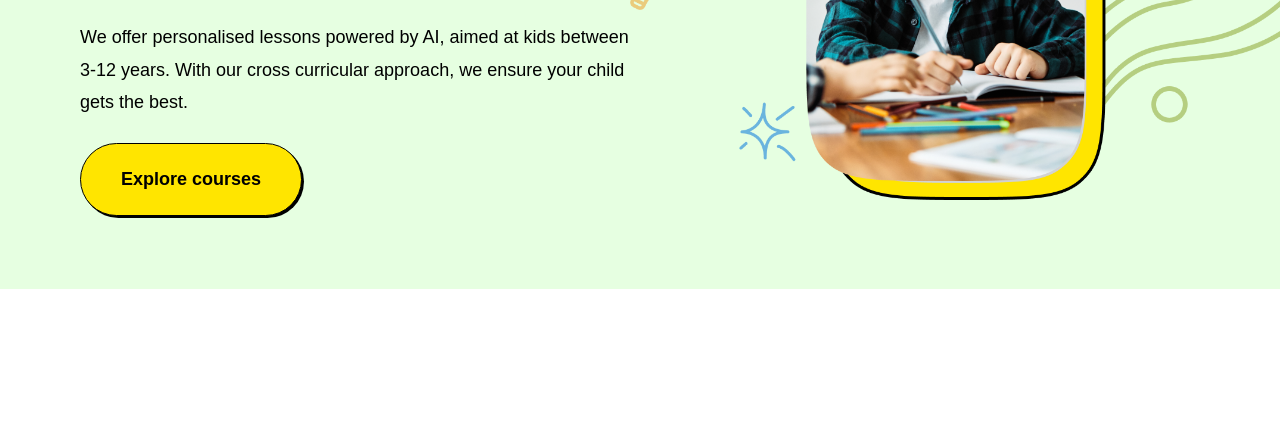
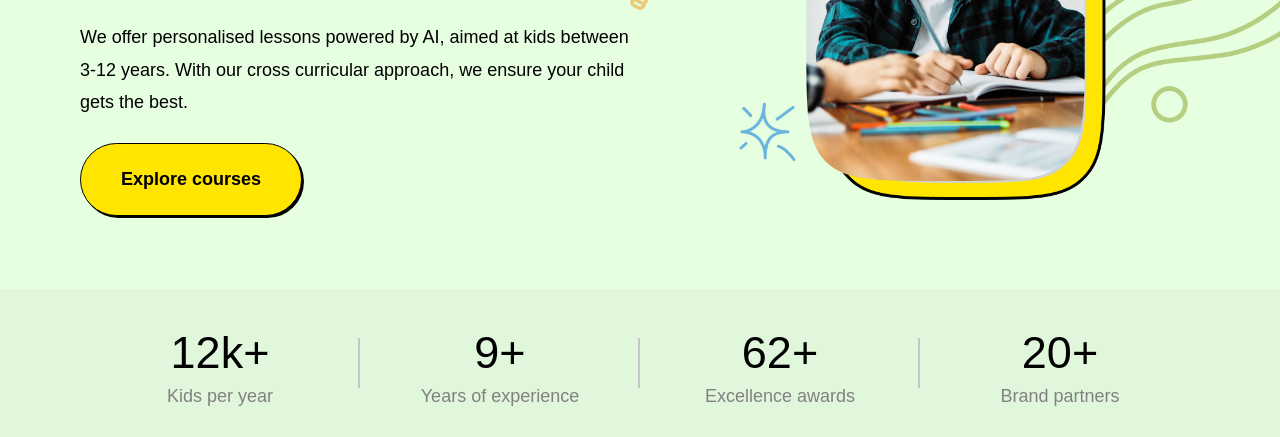
Before and after one commit to huhhell/educationLanding, a website: page index.html in a window 1280 px wide. Shown: the part 512-949 px from the top of the page. Before the commit the page ends 801 px from the top, so only its background shows below. Drawn offline with Linux system fonts and the light colour scheme; a web font is replaced by a local one.

Commit message:
stats block

```diff
--- a/index.html
+++ b/index.html
@@ -44,8 +44,10 @@
             <div class="main__info">
                 <div class="main__title">Every child is born genius</div>
                 <div class="main__subtitle">Let CuriousKids help your child enhance these</div>
-                <div class="main__text">We offer <span class="main__text-bold">personalised lessons powered by AI</span>, aimed at kids between 3-12 years.
-                    With our <span class="main__text-bold">cross curricular approach</span>, we ensure your child gets the best.
+                <div class="main__text">We offer <span class="main__text-bold">personalised lessons powered by AI</span>,
+                    aimed at kids between 3-12 years.
+                    With our <span class="main__text-bold">cross curricular approach</span>, we ensure your child gets
+                    the best.
                 </div>
                 <button class="main__button">Explore courses</button>
             </div>
@@ -53,6 +55,24 @@
                 <img src="img/main/img.png" alt="child" class="main__img-item">
             </div>
         </section>
+        <section class="stats">
+            <div class="stats__item">
+                <div class="stats__number">12k+</div>
+                <div class="stats__text">Kids per year</div>
+            </div>
+            <div class="stats__item">
+                <div class="stats__number">9+</div>
+                <div class="stats__text">Years of experience</div>
+            </div>
+            <div class="stats__item">
+                <div class="stats__number">62+</div>
+                <div class="stats__text">Excellence awards</div>
+            </div>
+            <div class="stats__item">
+                <div class="stats__number">20+</div>
+                <div class="stats__text">Brand partners</div>
+            </div>
+        </section>
     </main>
 </div>
 </body>
--- a/styles/main.scss
+++ b/styles/main.scss
@@ -1,9 +1,11 @@
 @import url('https://fonts.cdnfonts.com/css/gilroy-bold?styles=20876,20877,20878,20879,20880');
 
 html {
-  font-family: 'Gilroy-Regular', sans-serif;}
+  font-family: 'Gilroy-Regular', sans-serif;
+}
 
-._container {}
+._container {
+}
 
 .header {
   padding: 30px 100px;
@@ -24,8 +26,8 @@ html {
     padding: 10px;
   }
 
-  &__company  {
-    font-family: Gilroy-Bold , sans-serif;
+  &__company {
+    font-family: Gilroy-Bold, sans-serif;
     font-size: 28px;
     line-height: normal;
   }
@@ -52,6 +54,7 @@ html {
       width: 32px;
       height: 32px;
     }
+
     &-input {
       width: 80%;
       min-width: 80%;
@@ -155,6 +158,7 @@ html {
   &__list {
     display: flex;
     align-items: center;
+
     & a {
       color: #000000;
     }
@@ -343,3 +347,92 @@ html {
     }
   }
 }
+
+.stats {
+  padding: 30px 100px;
+  display: flex;
+  align-items: center;
+  justify-content: center;
+  background-color: #E0F7DB;
+
+  @media (max-width: 1300px) {
+    padding: 30px 80px;
+  }
+
+  @media (max-width: 1024px) {
+    padding: 30px 60px;
+  }
+
+  @media (max-width: 769px) {
+    padding: 20px 10px;
+    flex-wrap: wrap;
+  }
+
+  &__item {
+    position: relative;
+    flex: 0 0 25%;
+
+    @media (max-width: 769px) {
+      flex: 0 0 50%;
+      margin-bottom: 20px;
+    }
+  }
+
+  &__item:not(:last-child):after {
+    position: absolute;
+    right: 0;
+    top: 50%;
+    transform: translateY(-50%);
+    height: 70px;
+    content: '';
+    border: 1px solid #C6C6C6;
+
+    @media (max-width: 1300px) {
+      height: 50px;
+    }
+
+    @media (max-width: 1024px) {
+      height: 30px;
+    }
+
+    @media (max-width: 769px) {
+      content: none;
+    }
+  }
+
+  &__number {
+    text-align: center;
+    font-family: 'Gilroy-Bold', sans-serif;
+    font-size: 60px;
+    line-height: 180%;
+
+    @media (max-width: 1300px) {
+      font-size: 45px;
+      line-height: 150%;
+    }
+
+    @media (max-width: 1024px) {
+      font-size: 36px;
+    }
+
+    @media (max-width: 769px) {
+      font-size: 24px;
+    }
+  }
+
+  &__text {
+    text-align: center;
+    font-family: 'Gilroy-Medium', sans-serif;
+    color: #818181;
+    font-size: 24px;
+    line-height: normal;
+
+    @media (max-width: 1300px) {
+      font-size: 18px;
+    }
+
+    @media (max-width: 1024px) {
+      font-size: 14px;
+    }
+  }
+}
```
Also changed, not shown: styles/main.css, 1 other file.
